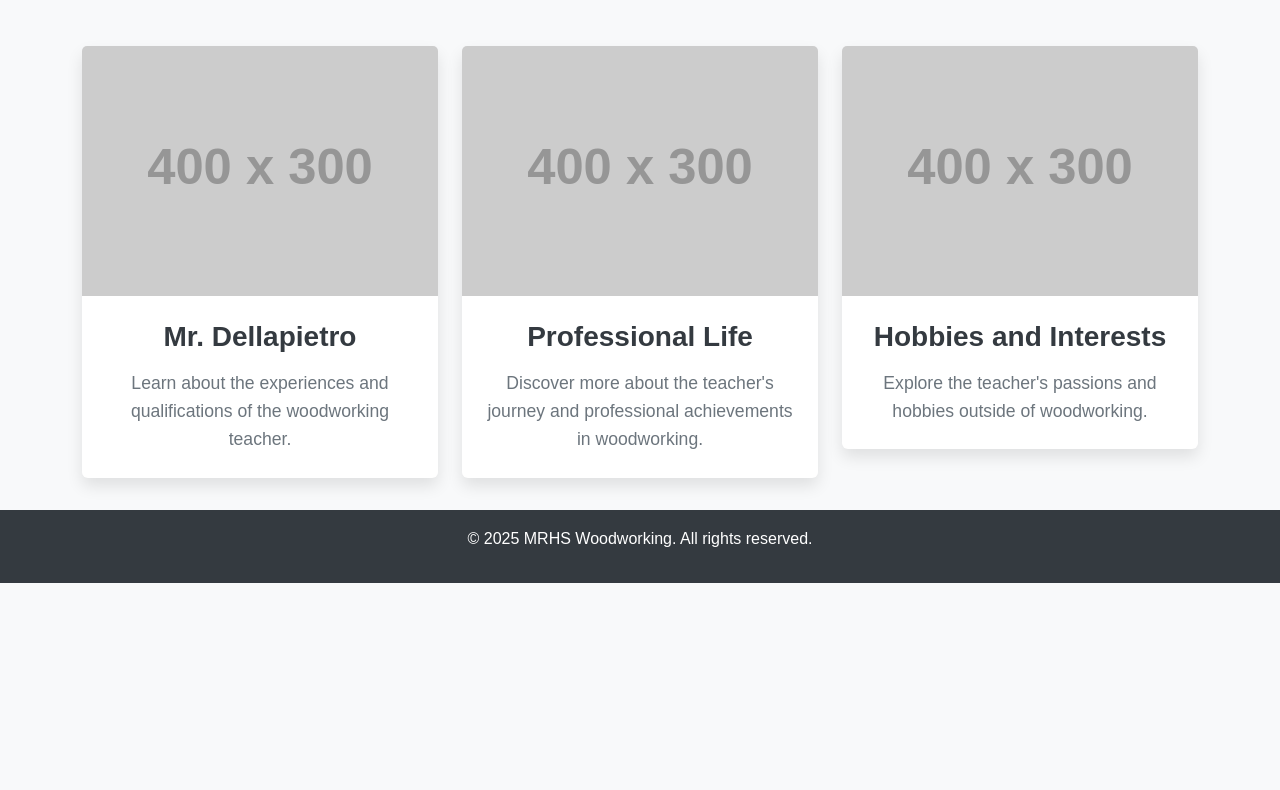
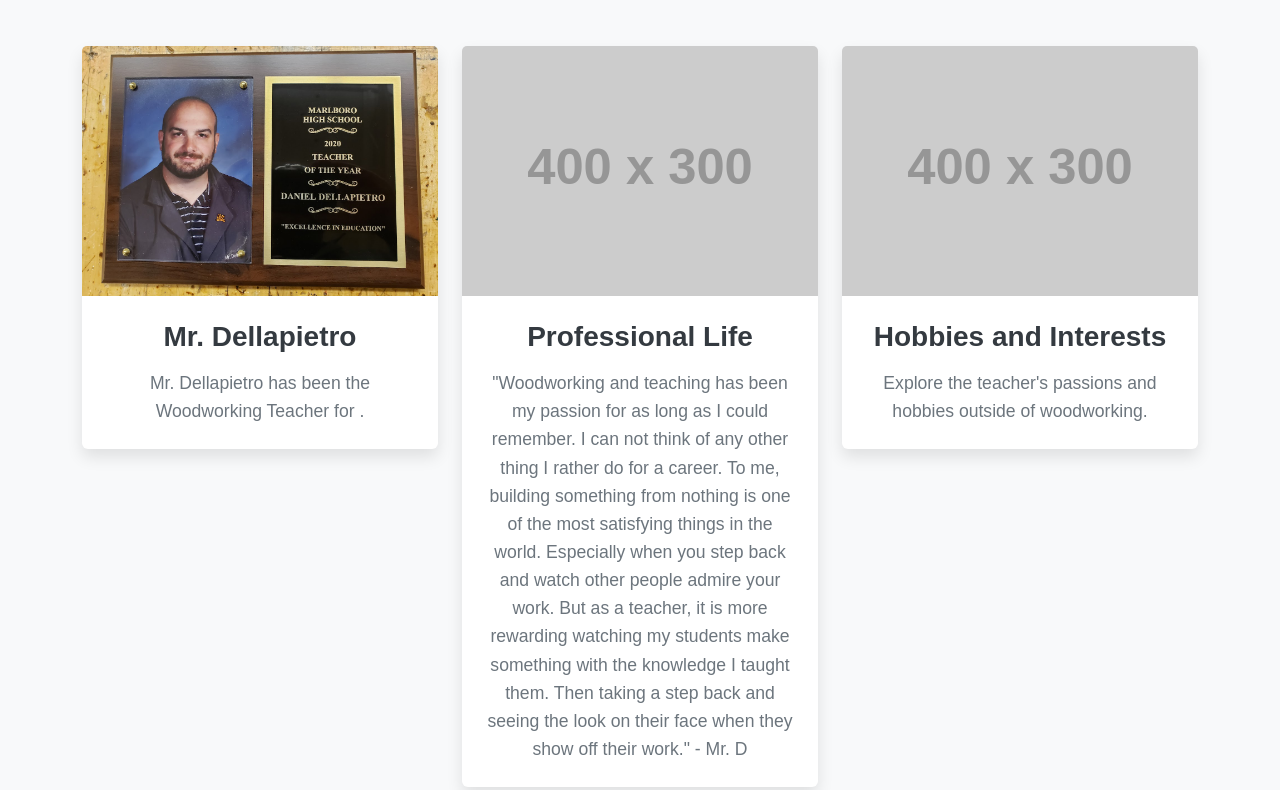
Before and after one commit to hpandya837/WoodShop-Website, a plain HTML site: page About the Teacher.html in a window 1280 px wide. Shown: the part 797-1587 px from the top of the page. Before the commit the page ends 1380 px from the top, so only its background shows below. Drawn offline with nearby package versions, Linux system fonts and the light colour scheme; placeholder pictures from the web are drawn by us.

Commit message:
added browser tab and two images

```diff
--- a/About the Teacher.html
+++ b/About the Teacher.html
@@ -15,7 +15,7 @@
     <link rel="stylesheet" href="https://cdnjs.cloudflare.com/ajax/libs/font-awesome/6.0.0/css/all.min.css"
         integrity="sha512-9usAa10IRO0HhonpyAIVpjrylPvoDwiPUiKdWk5t3PyolY1cOd4DSE0Ga+ri4AuTroPR5aQvXU9xC6qOPnzFeg=="
         crossorigin="anonymous" referrerpolicy="no-referrer" />
-
+    <link rel="icon" href="imgs/lab caot.jpg">
     <style>
         /* General Styles */
         body {
@@ -189,10 +189,11 @@
         <div class="row">
             <div class="col-12 col-lg-4">
                 <div class="card">
-                    <img src="https://via.placeholder.com/400x300" class="card-img-top" alt="Mr. Dellapietro">
+                    <img src="imgs/DellaPietro.jpg" class="card-img-top" alt="Mr. Dellapietro">
                     <div class="card-body text-center">
                         <h5 class="card-title">Mr. Dellapietro</h5>
-                        <p class="card-text">Learn about the experiences and qualifications of the woodworking teacher.</p>
+                        <p class="card-text">Mr. Dellapietro has been the Woodworking Teacher for .
+                        </p>
                     </div>
                 </div>
             </div>
@@ -202,7 +203,14 @@
                     <img src="https://via.placeholder.com/400x300" class="card-img-top" alt="Professional Life">
                     <div class="card-body text-center">
                         <h5 class="card-title">Professional Life</h5>
-                        <p class="card-text">Discover more about the teacher's journey and professional achievements in woodworking.</p>
+                        <p class="card-text">"Woodworking and teaching has been my passion for as long as I could
+                            remember. I can not think of any other thing I rather do for a career. To me, building
+                            something from nothing is one of the most satisfying things in the world. Especially when
+                            you step back and watch other people admire your work.
+
+                            But as a teacher, it is more rewarding watching my students make something with the
+                            knowledge I taught them. Then taking a step back and seeing the look on their face when they
+                            show off their work." - Mr. D</p>
                     </div>
                 </div>
             </div>
```
Also changed, not shown: Safety Info.html (+3 -2 lines), Students and Projects.html (+21 -12 lines), WHS.html (+1 -0 lines), classes.html (+1 -0 lines), index.html (+1 -1 lines), imgs/DellaPietro.jpg (added), imgs/lab caot.jpg (added).
